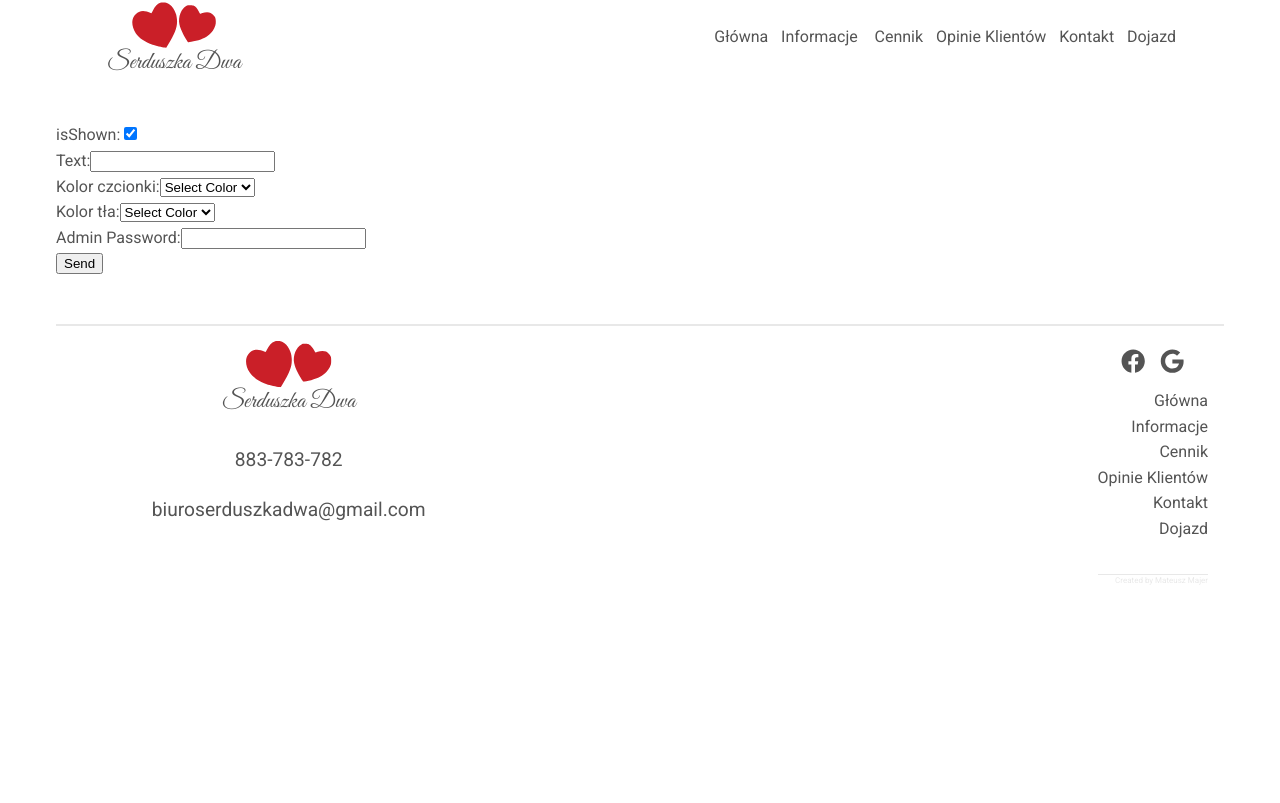
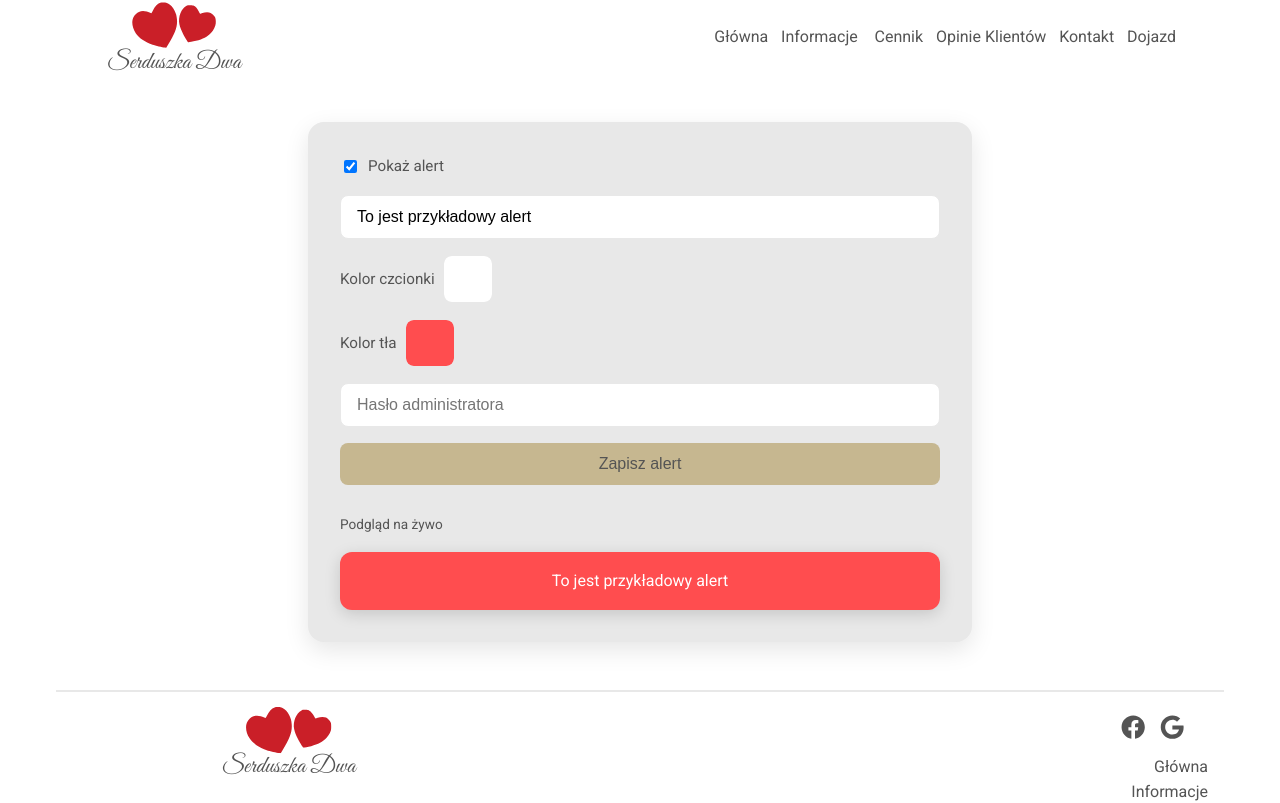
Before and after one commit to Vectari/serduszka-dwa, a React (Vite) app: page /alert in a window 1280 px wide. Shown: the top 803 px of the page. Built offline with nearby package versions, Linux system fonts and the light colour scheme; no server answers; the database is empty.

Commit message:
feat: add styles and new functions

```diff
--- a/src/view/Alert/Alert.jsx
+++ b/src/view/Alert/Alert.jsx
@@ -2,11 +2,104 @@ import { useState } from "react";
 import { doc, setDoc } from "firebase/firestore";
 import { db } from "../../firebase";
 
+import styled from "styled-components";
+import { theme } from "../../theme";
+
+const FormWrapper = styled.div`
+  max-width: 600px;
+  background-color: ${theme.border_and_lines};
+  padding: 2rem;
+  border-radius: 1rem;
+  box-shadow: 0 8px 24px rgba(0, 0, 0, 0.1);
+  margin: 0 auto;
+`;
+
+const Form = styled.form`
+  display: flex;
+  flex-direction: column;
+  gap: 1rem;
+`;
+
+const Input = styled.input`
+  padding: 0.75rem 1rem;
+  border-radius: 0.5rem;
+  border: 1px solid ${theme.border_and_lines};
+  font-size: 1rem;
+  outline: none;
+
+  &:focus {
+    border-color: ${theme.primary};
+  }
+`;
+
+const ColorInput = styled.input`
+  height: 48px;
+  padding: 0;
+  border-radius: 0.5rem;
+  border: 1px solid ${theme.border_and_lines};
+  cursor: pointer;
+  background: none;
+
+  &::-webkit-color-swatch-wrapper {
+    padding: 0;
+  }
+
+  &::-webkit-color-swatch {
+    border: none;
+    border-radius: 0.5rem;
+  }
+
+  &::-moz-color-swatch {
+    border: none;
+    border-radius: 0.5rem;
+  }
+`;
+
+const CheckboxWrapper = styled.label`
+  display: flex;
+  align-items: center;
+  gap: 0.5rem;
+  font-size: 0.95rem;
+`;
+
+const Button = styled.button`
+  background-color: ${theme.navbar_text_hover};
+  color: ${theme.navbar_text};
+  border: none;
+  padding: 0.75rem 1.5rem;
+  font-size: 1rem;
+  border-radius: 0.5rem;
+  cursor: pointer;
+
+  &:hover {
+    background-color: ${theme.section_one_btn_background};
+  }
+`;
+
+const PreviewWrapper = styled.div`
+  margin-top: 2rem;
+  padding: 1rem 1.5rem;
+  border-radius: 0.75rem;
+  background-color: ${({ bgColor }) => bgColor};
+  color: ${({ fontColor }) => fontColor};
+  font-size: 1rem;
+  text-align: center;
+  box-shadow: 0 4px 16px rgba(0, 0, 0, 0.15);
+  opacity: ${({ isShown }) => (isShown ? 1 : 0.4)};
+  transition: all 0.2s ease;
+`;
+
+const PreviewLabel = styled.p`
+  font-size: 0.85rem;
+  color: ${theme.text};
+  margin-bottom: -2rem;
+`;
+
 export function Alert() {
   const [isShown, setIsShown] = useState(true);
-  const [text, setText] = useState("");
-  const [fontColor, setFontColor] = useState("");
-  const [bgColor, setBgColor] = useState("");
+  const [text, setText] = useState("To jest przykładowy alert");
+  const [fontColor, setFontColor] = useState("#ffffff");
+  const [bgColor, setBgColor] = useState("#ff4d4f");
   const [adminPass, setAdminPass] = useState("");
 
   const handleSubmit = async (e) => {
@@ -14,25 +107,15 @@ export function Alert() {
 
     if (adminPass === import.meta.env.VITE_ADMIN_PASS) {
       try {
-        // Używamy stałego identyfikatora dla dokumentu
-        const docRef = doc(db, "alerts", "alert"); // "alert" to unikalny identyfikator dokumentu
+        const docRef = doc(db, "alerts", "alert");
         await setDoc(docRef, {
           isShown,
           text,
           fontColor,
           bgColor,
         });
-        console.log("Document successfully written!");
 
-        // Odświeżenie strony po udanym zapisaniu danych
-        window.location.reload(); // Odświeża stronę
-
-        // Opcjonalnie możesz wyczyścić formularz po wysłaniu
-        // setIsShown(true);
-        // setText("");
-        // setFontColor("");
-        // setBgColor("");
-        // setAdminPass("");
+        window.location.reload();
       } catch (e) {
         console.error("Error adding document: ", e);
       }
@@ -42,56 +125,61 @@ export function Alert() {
   };
 
   return (
-    <form onSubmit={handleSubmit}>
-      <label>
-        isShown:
+    <FormWrapper>
+      <Form onSubmit={handleSubmit}>
+        <CheckboxWrapper>
           <input
             type="checkbox"
             checked={isShown}
             onChange={() => setIsShown(!isShown)}
           />
-      </label>
-      <br />
-      <label>
-        Text:
-        <input
+          Pokaż alert
+        </CheckboxWrapper>
+
+        <Input
           type="text"
+          placeholder="Treść alertu"
           value={text}
           onChange={(e) => setText(e.target.value)}
         />
-      </label>
-      <br />
-      <label>
-        Kolor czcionki:
-        <select
+
+        <CheckboxWrapper>
+          Kolor czcionki
+          <ColorInput
+            type="color"
             value={fontColor}
             onChange={(e) => setFontColor(e.target.value)}
-        >
-          <option value="">Select Color</option>
-          <option value="white">Biały</option>
-          <option value="black">Czarny</option>
-        </select>
-      </label>
-      <br />
-      <label>
-        Kolor tła:
-        <select value={bgColor} onChange={(e) => setBgColor(e.target.value)}>
-          <option value="">Select Color</option>
-          <option value="red">Czerwony</option>
-          <option value="green">Zielony</option>
-        </select>
-      </label>
-      <br />
-      <label>
-        Admin Password:
-        <input
+          />
+        </CheckboxWrapper>
+
+        <CheckboxWrapper>
+          Kolor tła
+          <ColorInput
+            type="color"
+            value={bgColor}
+            onChange={(e) => setBgColor(e.target.value)}
+          />
+        </CheckboxWrapper>
+
+        <Input
           type="password"
+          placeholder="Hasło administratora"
           value={adminPass}
           onChange={(e) => setAdminPass(e.target.value)}
         />
-      </label>
-      <br />
-      <button type="submit">Send</button>
-    </form>
+
+        <Button type="submit">Zapisz alert</Button>
+
+        <PreviewLabel>Podgląd na żywo</PreviewLabel>
+
+        <PreviewWrapper
+          bgColor={bgColor}
+          fontColor={fontColor}
+          isShown={isShown}
+        >
+          {text || "Tutaj pojawi się treść alertu"}
+        </PreviewWrapper>
+      </Form>
+    </FormWrapper>
   );
 }
```
Lines whose indentation alone changed are shown as unchanged.
